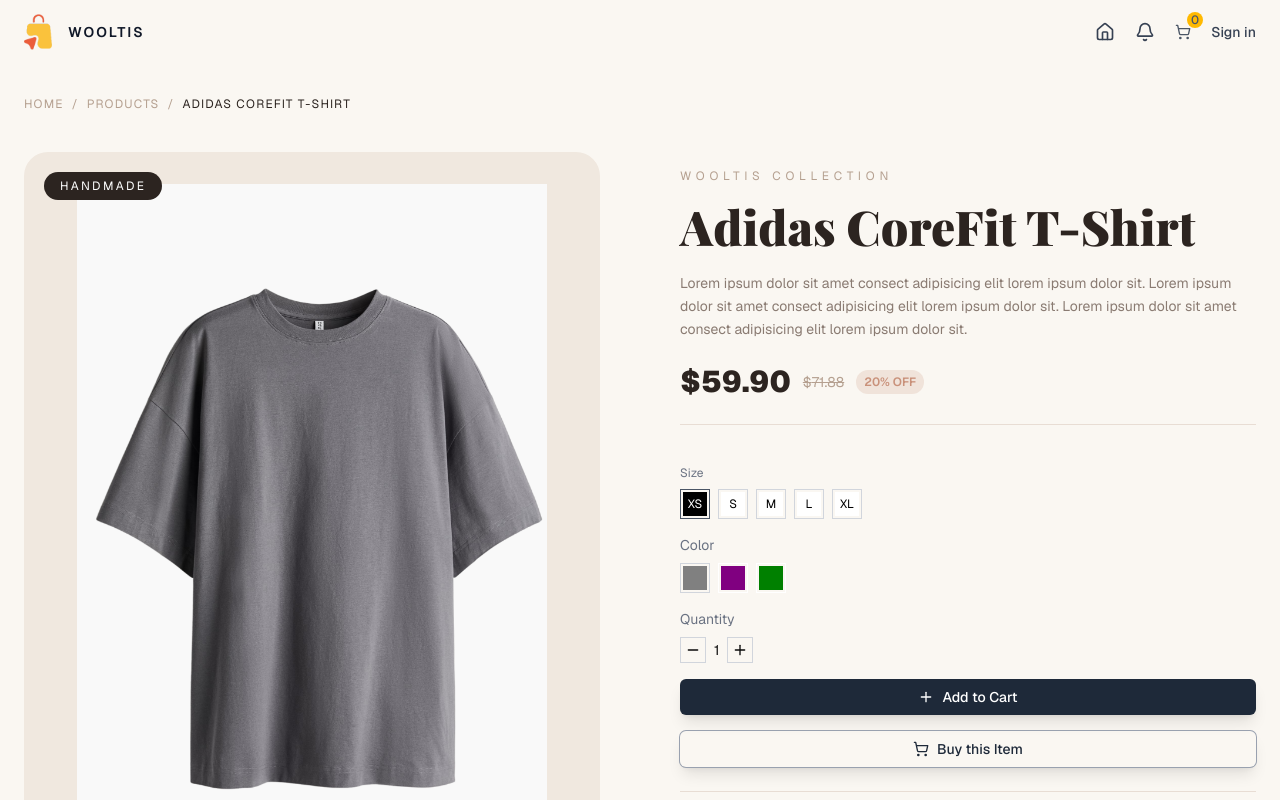
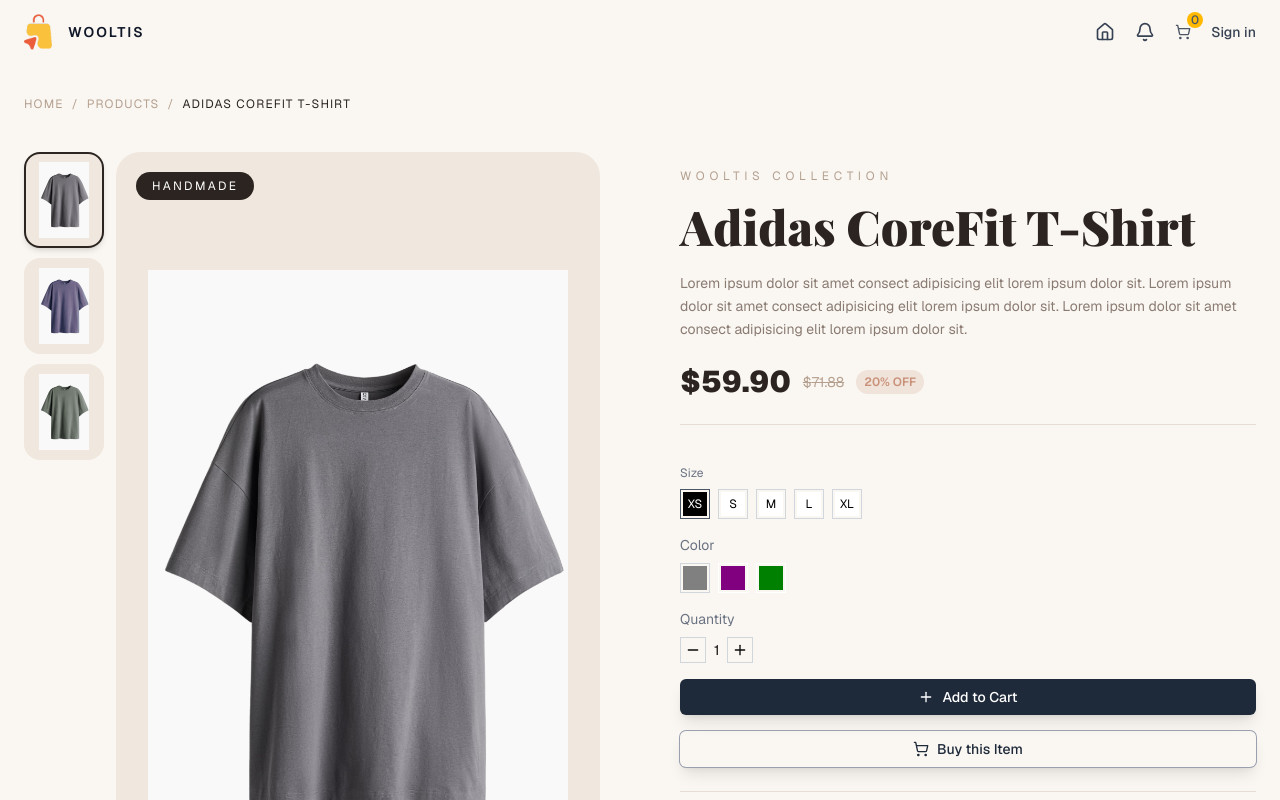
Before and after one commit to casanova259/ECOM, a Next.js app in the folder client/: page /products/1 in a window 1280 px wide. Shown: the top 800 px of the page. Built offline with nearby package versions, Linux system fonts and the light colour scheme.

Commit message:
Strated working over the product page and gallery

```diff
--- a/client/src/app/products/[id]/page.tsx
+++ b/client/src/app/products/[id]/page.tsx
@@ -1,16 +1,17 @@
+"use client";
+
 import ProductInteraction from "@/components/ProductInteraction";
 import { ProductType } from "@/types";
 import Image from "next/image";
 import Link from "next/link";
+import { useState } from "react";
 
 // TEMPORARY
 const product: ProductType = {
   id: 1,
   name: "Adidas CoreFit T-Shirt",
-  shortDescription:
-    "Lorem ipsum dolor sit amet consect adipisicing elit lorem ipsum dolor sit.",
-  description:
-    "Lorem ipsum dolor sit amet consect adipisicing elit lorem ipsum dolor sit. Lorem ipsum dolor sit amet consect adipisicing elit lorem ipsum dolor sit. Lorem ipsum dolor sit amet consect adipisicing elit lorem ipsum dolor sit.",
+  shortDescription: "Lorem ipsum dolor sit amet consect adipisicing elit lorem ipsum dolor sit.",
+  description: "Lorem ipsum dolor sit amet consect adipisicing elit lorem ipsum dolor sit. Lorem ipsum dolor sit amet consect adipisicing elit lorem ipsum dolor sit. Lorem ipsum dolor sit amet consect adipisicing elit lorem ipsum dolor sit.",
   price: 59.9,
   sizes: ["xs", "s", "m", "l", "xl"],
   colors: ["gray", "purple", "green"],
@@ -21,17 +22,50 @@
   },
 };
 
-export const generateMetadata = async ({
-  params,
-}: {
-  params: { id: string };
-}) => {
-  // TODO:get the product from db
-  // TEMPORARY
-  return {
-    title: product.name,
-    describe: product.description,
-  };
+export const generateMetadata = async ({ params }: { params: { id: string } }) => {
+  return { title: product.name, describe: product.description };
+};
+
+// Gallery component — needs "use client" for useState
+const ProductGallery = ({ images, selectedColor }: { images: Record<string, string>; selectedColor: string }) => {
+  const allImages = Object.values(images);
+  const [activeImage, setActiveImage] = useState(images[selectedColor] || allImages[0]);
+
+  return (
+    <div className="w-full lg:w-1/2 flex gap-3">
+      {/* Thumbnails — vertical strip on the left */}
+      <div className="flex flex-col gap-2.5 w-20 shrink-0">
+        {allImages.map((src, i) => (
+          <button
+            key={i}
+            onClick={() => setActiveImage(src)}
+            className={`relative w-20 h-24 rounded-2xl overflow-hidden bg-[#f0e8df] border-2 transition-all duration-200 shrink-0 ${
+              activeImage === src
+                ? "border-[#2c2420] shadow-md"
+                : "border-transparent hover:border-[#c9917a]"
+            }`}
+          >
+            <Image src={src} alt={`View ${i + 1}`} fill className="object-contain p-2" />
+          </button>
+        ))}
+      </div>
+
+      {/* Main Image */}
+      <div className="relative flex-1 aspect-[3/4] rounded-3xl overflow-hidden bg-[#f0e8df]">
+        <Image
+          key={activeImage}
+          src={activeImage}
+          alt={product.name}
+          fill
+          className="object-contain p-8 transition-opacity duration-300"
+          priority
+        />
+        <span className="absolute top-5 left-5 bg-[#2c2420] text-white text-xs tracking-[0.2em] px-4 py-1.5 rounded-full uppercase">
+          Handmade
+        </span>
+      </div>
+    </div>
+  );
 };
 
 const ProductPage = async ({
@@ -42,9 +76,9 @@
   searchParams: Promise<{ color: string; size: string }>;
 }) => {
   const { size, color } = await searchParams;
+  const selectedSize = size || product.sizes[0];
+  const selectedColor = color || product.colors[0];
 
-  const selectedSize = size || (product.sizes[0] as string);
-  const selectedColor = color || (product.colors[0] as string);
   return (
     <div className="min-h-screen bg-[#faf7f2] pt-24 pb-16">
       <div className="max-w-[1400px] mx-auto px-6">
@@ -60,83 +94,47 @@
 
         <div className="flex flex-col lg:flex-row gap-12 xl:gap-20">
 
-          {/* IMAGE */}
-          <div className="w-full lg:w-1/2">
-            <div className="relative aspect-[3/4] rounded-3xl overflow-hidden bg-[#f0e8df]">
-              <Image
-                src={product.images[selectedColor]}
-                alt={product.name}
-                fill
-                className="object-contain p-8 hover:scale-105 transition-transform duration-500"
-              />
-              {/* Badge */}
-              <span className="absolute top-5 left-5 bg-[#2c2420] text-white text-xs tracking-[0.2em] px-4 py-1.5 rounded-full uppercase">
-                Handmade
-              </span>
-            </div>
-          </div>
+          {/* GALLERY */}
+          <ProductGallery images={product.images} selectedColor={selectedColor} />
 
           {/* DETAILS */}
           <div className="w-full lg:w-1/2 flex flex-col gap-6 py-4">
-
-            {/* Name & Price */}
             <div>
-              <p className="text-xs tracking-[0.4em] text-[#b5a090] uppercase mb-3">
-                Wooltis Collection
-              </p>
+              <p className="text-xs tracking-[0.4em] text-[#b5a090] uppercase mb-3">Wooltis Collection</p>
               <h1
                 className="text-4xl md:text-5xl font-black text-[#2c2420] leading-tight mb-4"
                 style={{ fontFamily: "var(--font-playfair)" }}
               >
                 {product.name}
               </h1>
-              <p className="text-[#8a7b72] leading-relaxed text-sm">
-                {product.description}
-              </p>
+              <p className="text-[#8a7b72] leading-relaxed text-sm">{product.description}</p>
             </div>
 
-            {/* Price */}
             <div className="flex items-center gap-3">
-              <span className="text-3xl font-black text-[#2c2420]">
-                ${product.price.toFixed(2)}
-              </span>
-              <span className="text-sm text-[#b5a090] line-through">
-                ${(product.price * 1.2).toFixed(2)}
-              </span>
-              <span className="bg-[#c9917a]/20 text-[#c9917a] text-xs font-semibold px-2 py-1 rounded-full">
-                20% OFF
-              </span>
+              <span className="text-3xl font-black text-[#2c2420]">${product.price.toFixed(2)}</span>
+              <span className="text-sm text-[#b5a090] line-through">${(product.price * 1.2).toFixed(2)}</span>
+              <span className="bg-[#c9917a]/20 text-[#c9917a] text-xs font-semibold px-2 py-1 rounded-full">20% OFF</span>
             </div>
 
             <div className="w-full h-px bg-[#e8ddd4]" />
 
-            {/* Product Interaction (colors, sizes, add to cart) */}
-            <ProductInteraction
-              product={product}
-              selectedSize={selectedSize}
-              selectedColor={selectedColor}
-            />
+            <ProductInteraction product={product} selectedSize={selectedSize} selectedColor={selectedColor} />
 
             <div className="w-full h-px bg-[#e8ddd4]" />
 
-            {/* Trust badges */}
             <div className="grid grid-cols-3 gap-3">
               {[
                 { icon: "🧶", label: "100% Handmade" },
                 { icon: "🌿", label: "Eco-Friendly" },
                 { icon: "📦", label: "Free Shipping" },
               ].map((badge) => (
-                <div
-                  key={badge.label}
-                  className="flex flex-col items-center gap-1.5 bg-white rounded-2xl p-3 text-center shadow-sm"
-                >
+                <div key={badge.label} className="flex flex-col items-center gap-1.5 bg-white rounded-2xl p-3 text-center shadow-sm">
                   <span className="text-xl">{badge.icon}</span>
                   <span className="text-xs text-[#8a7b72] font-medium">{badge.label}</span>
                 </div>
               ))}
             </div>
 
-            {/* Payment icons */}
             <div className="flex items-center gap-3 flex-wrap">
               <span className="text-xs text-[#b5a090]">Secure payments via</span>
               <Image src="/klarna.png" alt="klarna" width={50} height={25} className="rounded-md opacity-70 hover:opacity-100 transition-opacity" />
@@ -144,14 +142,11 @@
               <Image src="/stripe.png" alt="stripe" width={50} height={25} className="rounded-md opacity-70 hover:opacity-100 transition-opacity" />
             </div>
 
-            {/* Policy text */}
             <p className="text-[#b5a090] text-xs leading-relaxed">
               By clicking Pay Now, you agree to our{" "}
               <span className="underline hover:text-[#2c2420] cursor-pointer transition-colors">Terms & Conditions</span>{" "}
-              and{" "}
-              <span className="underline hover:text-[#2c2420] cursor-pointer transition-colors">Privacy Policy</span>.
-              All sales are subject to our{" "}
-              <span className="underline hover:text-[#2c2420] cursor-pointer transition-colors">Refund Policy</span>.
+              and <span className="underline hover:text-[#2c2420] cursor-pointer transition-colors">Privacy Policy</span>.
+              All sales are subject to our <span className="underline hover:text-[#2c2420] cursor-pointer transition-colors">Refund Policy</span>.
             </p>
           </div>
         </div>
@@ -160,5 +155,4 @@
   );
 };
 
-
 export default ProductPage;
```
Also changed, not shown: client/src/components/ProductGallery.tsx (added).
